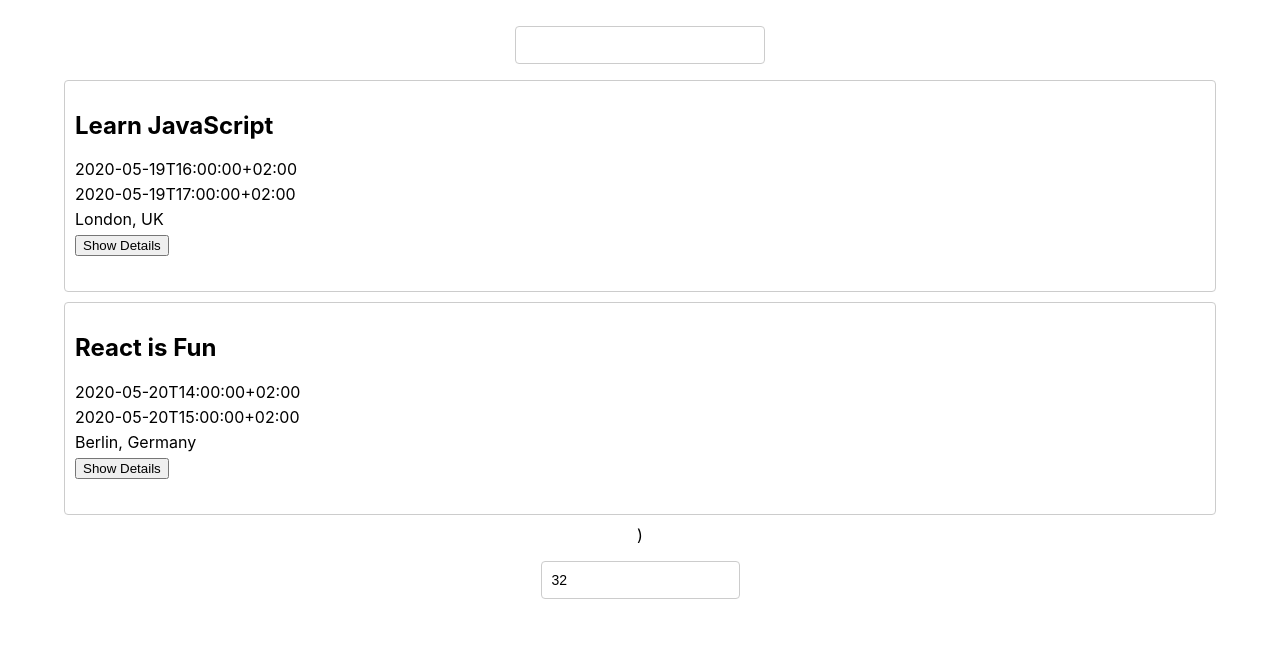
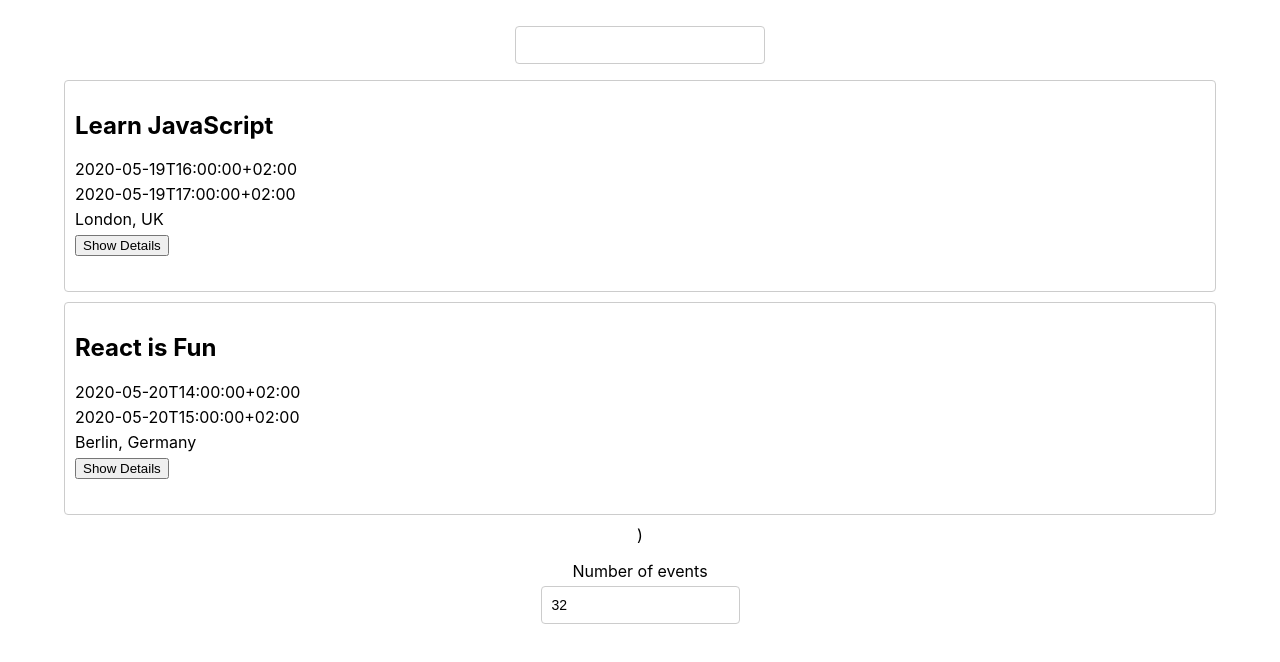
Before and after one commit to FotisGogos/Meet, a React (Create React App) app: page / in a window 1280 px wide. Shown: the top 662 px of the page. Built offline with nearby package versions, Linux system fonts and the light colour scheme; what atatus-spa would draw is missing.

Commit message:
4.6 Name the input tag

```diff
--- a/src/NumberOfEvents.js
+++ b/src/NumberOfEvents.js
@@ -5,6 +5,7 @@
   render() {
     return (
       <div className="NumberOfEvents">
+        <p>Number of events</p>
         <input
           type="number"
           className="newNumber"
```
